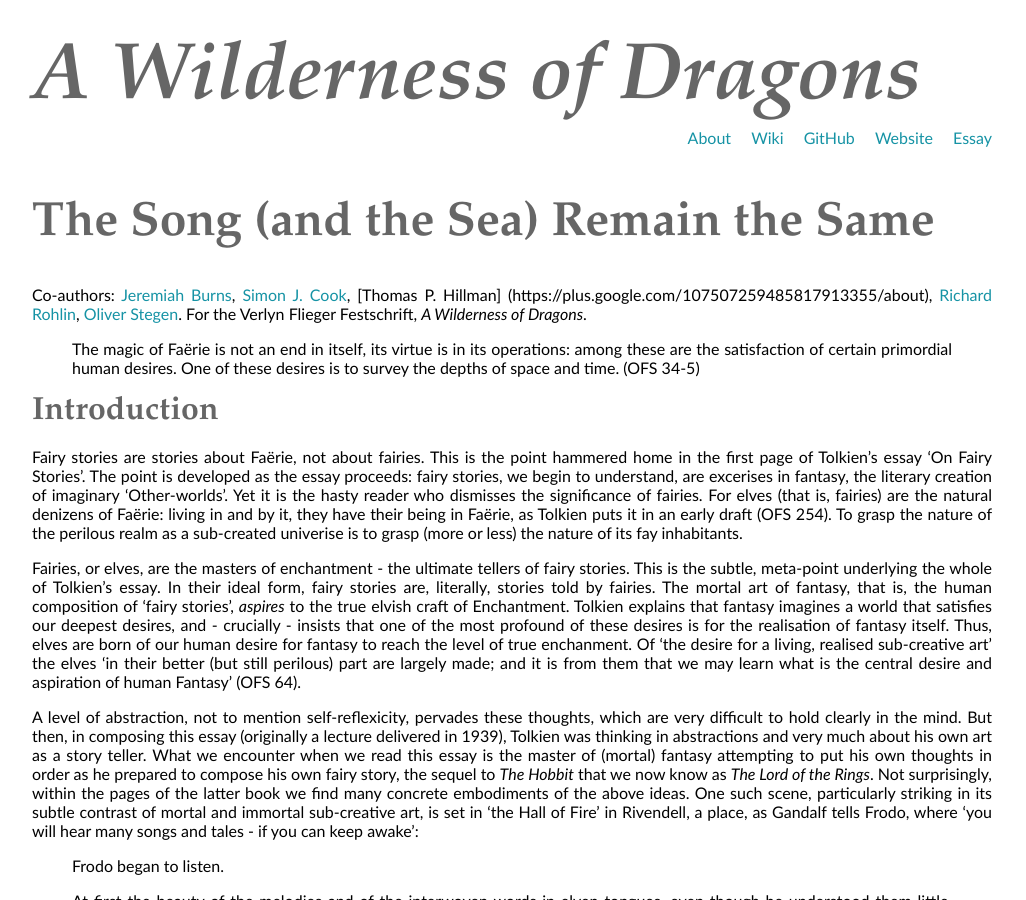
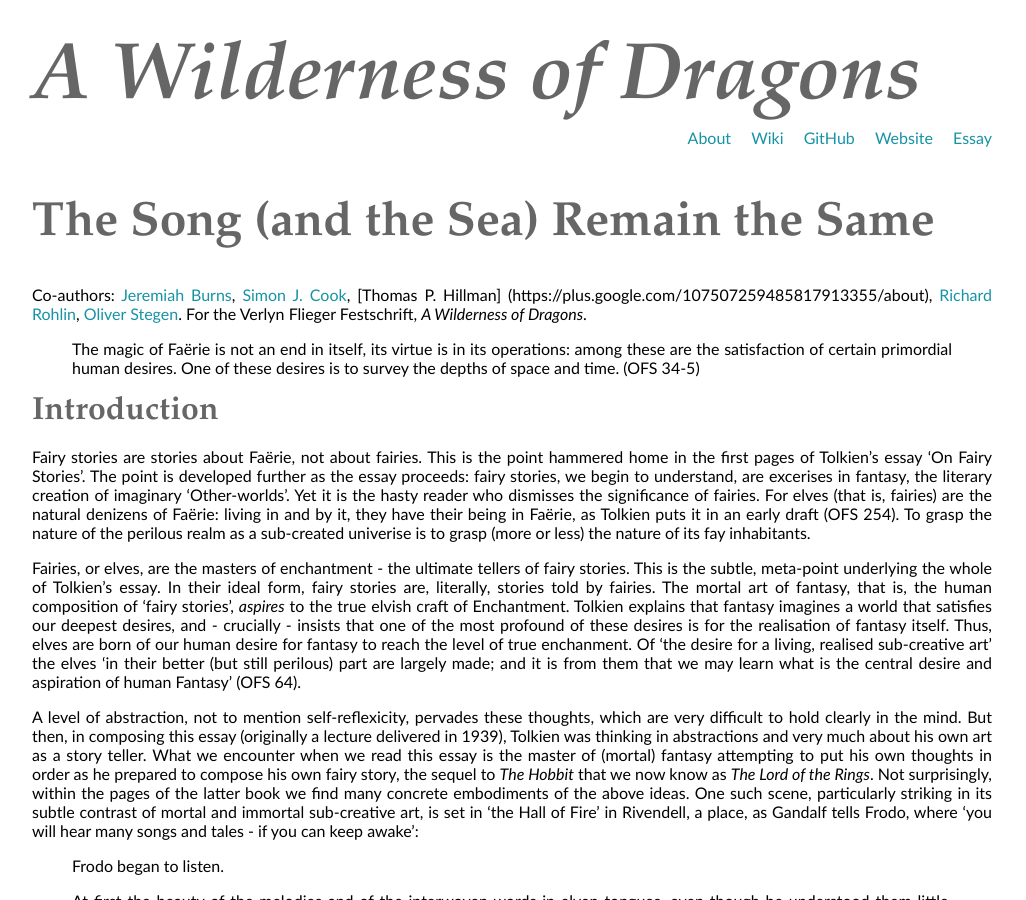
Before and after one commit to uoou/AWildernessOfDragons, a Jekyll site: the page built from essay.md, in a window 1280 px wide and 900 px high. Shown: the whole window, without its empty margins (0-1026 px from the left). Built offline with Jekyll 4.4.1, drawn with Linux system fonts in a browser that asks for light colours; Markdown is read by kramdown in place of the engine named in the settings.

Commit message:
Update essay.md

```diff
--- a/essay.md
+++ b/essay.md
@@ -9,7 +9,7 @@ Co-authors: [Jeremiah Burns](https://plus.google.com/+JeremiahBurns/about), [Sim
 
 ###Introduction
 
-Fairy stories are stories about Faërie, not about fairies. This is the point hammered home in the first page of Tolkien's essay 'On Fairy Stories'. The point is developed as the essay proceeds: fairy stories, we begin to understand, are excerises in fantasy, the literary creation of  imaginary 'Other-worlds'. Yet it is the hasty reader who dismisses the significance of fairies. For elves (that is, fairies) are the natural denizens of Faërie: living in and by it, they have their being in Faërie, as Tolkien puts it in an early draft (OFS 254). To grasp the nature of the perilous realm as a sub-created univerise is to grasp (more or less) the nature of its fay inhabitants.
+Fairy stories are stories about Faërie, not about fairies. This is the point hammered home in the first pages of Tolkien's essay 'On Fairy Stories'. The point is developed further as the essay proceeds: fairy stories, we begin to understand, are excerises in fantasy, the literary creation of  imaginary 'Other-worlds'. Yet it is the hasty reader who dismisses the significance of fairies. For elves (that is, fairies) are the natural denizens of Faërie: living in and by it, they have their being in Faërie, as Tolkien puts it in an early draft (OFS 254). To grasp the nature of the perilous realm as a sub-created univerise is to grasp (more or less) the nature of its fay inhabitants.
 
 Fairies, or elves, are the masters of enchantment - the ultimate tellers of fairy stories. This is the subtle, meta-point underlying the whole of Tolkien's essay. In their ideal form, fairy stories are, literally, stories told by fairies. The mortal art of fantasy, that is, the human composition of 'fairy stories', *aspires* to the true elvish craft of Enchantment. Tolkien explains that fantasy imagines a world that satisfies our deepest desires, and - crucially - insists that one of the most profound of these desires is for the realisation of fantasy itself. Thus, elves are born of our human desire for fantasy to reach the level of true enchanment. Of 'the desire for a living, realised sub-creative art' the elves 'in their better (but still perilous) part are largely made; and it is from them that we may learn what is the central desire and aspiration of human Fantasy' (OFS 64).
 
```
